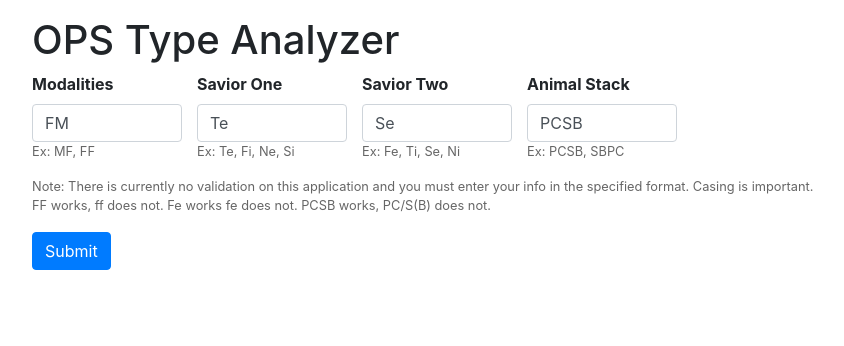
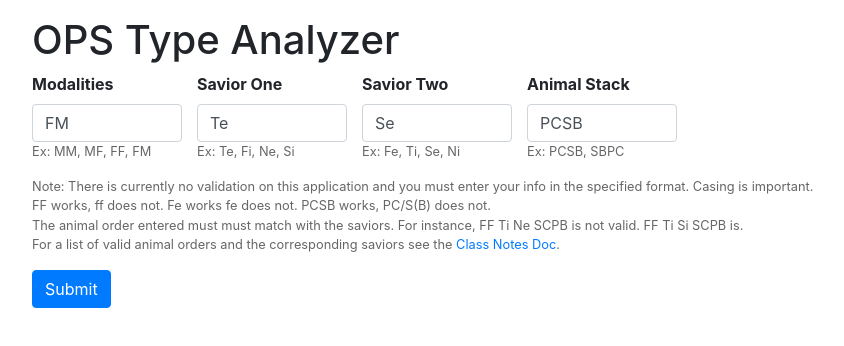
Before and after one commit to RobertHosler/ops-type-points, an Angular app: page / in a window 1280 px wide. Shown: the top 346 px of the page, without its empty margins (53-897 px from the left). Built offline with nearby package versions, Linux system fonts and the light colour scheme.

Commit message:
More help

```diff
--- a/src/app/app.component.html
+++ b/src/app/app.component.html
@@ -11,7 +11,7 @@
           [(ngModel)]="modalityString"
           name="modalities"
         />
-        <div class="help small">Ex: MF, FF</div>
+        <div class="help small">Ex: MM, MF, FF, FM</div>
       </div>
       <div class="form-group">
         <label for="savior-one">Savior One</label>
@@ -49,7 +49,11 @@
     </div>
     <p class="help small">
       Note: There is currently no validation on this application and you must enter your info in the specified format.  Casing is important.<br>
-      FF works, ff does not. Fe works fe does not. PCSB works, PC/S(B) does not.
+      FF works, ff does not. Fe works fe does not. PCSB works, PC/S(B) does not.  <br>
+      The animal order entered must must match with the saviors. For
+      instance, FF Ti Ne SCPB is not valid.  FF Ti Si SCPB is.  <br>For a list of valid animal orders and the corresponding saviors see the <a
+      href="https://docs.google.com/document/d/1aLrwLdhvOGIF-fdouUxAxJ_5tlt6mgu_NBnXaN4N_JU/edit?usp=drive_web&ouid=104557786537846843214"
+      target="_blank">Class Notes Doc</a>.
     </p>
     <div>
       <button class="btn btn-primary" type="submit">Submit</button>
```
